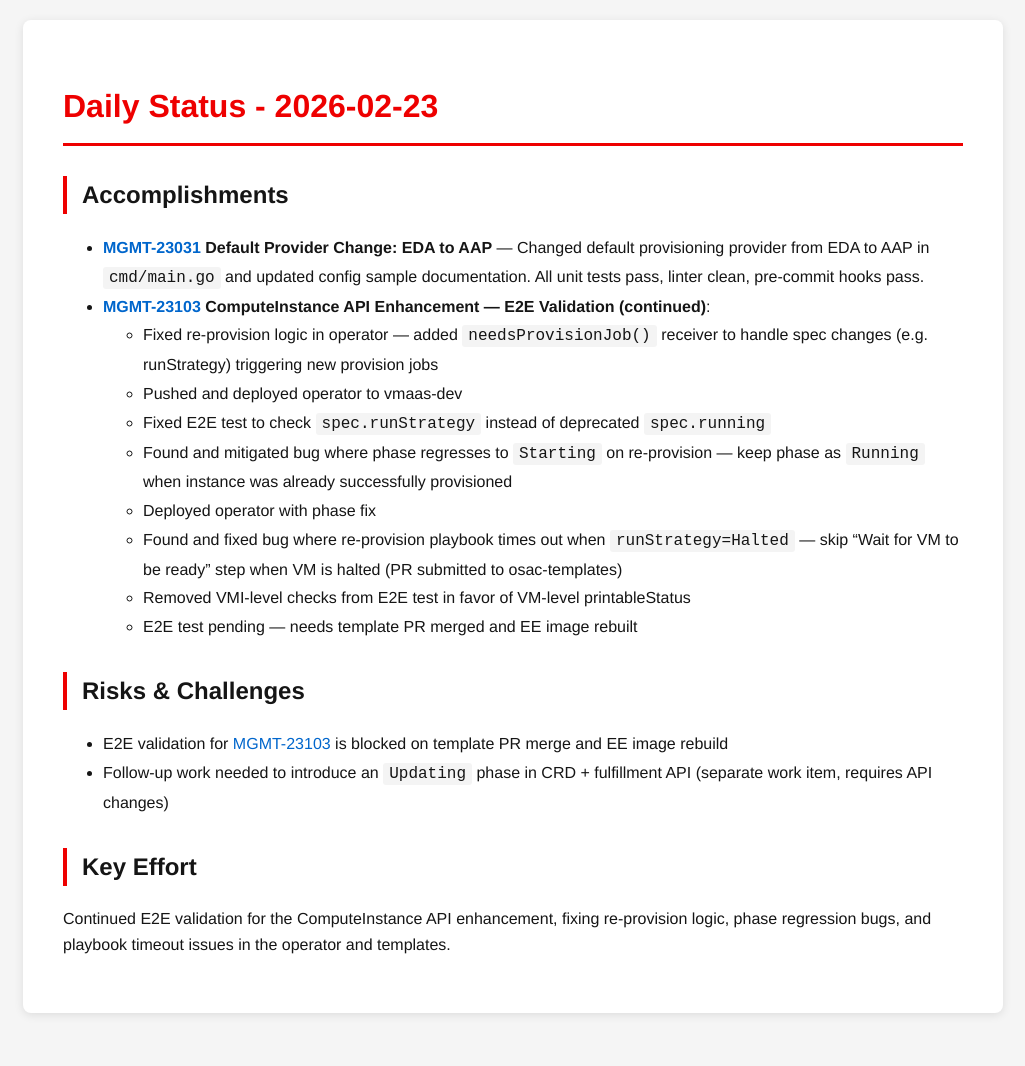
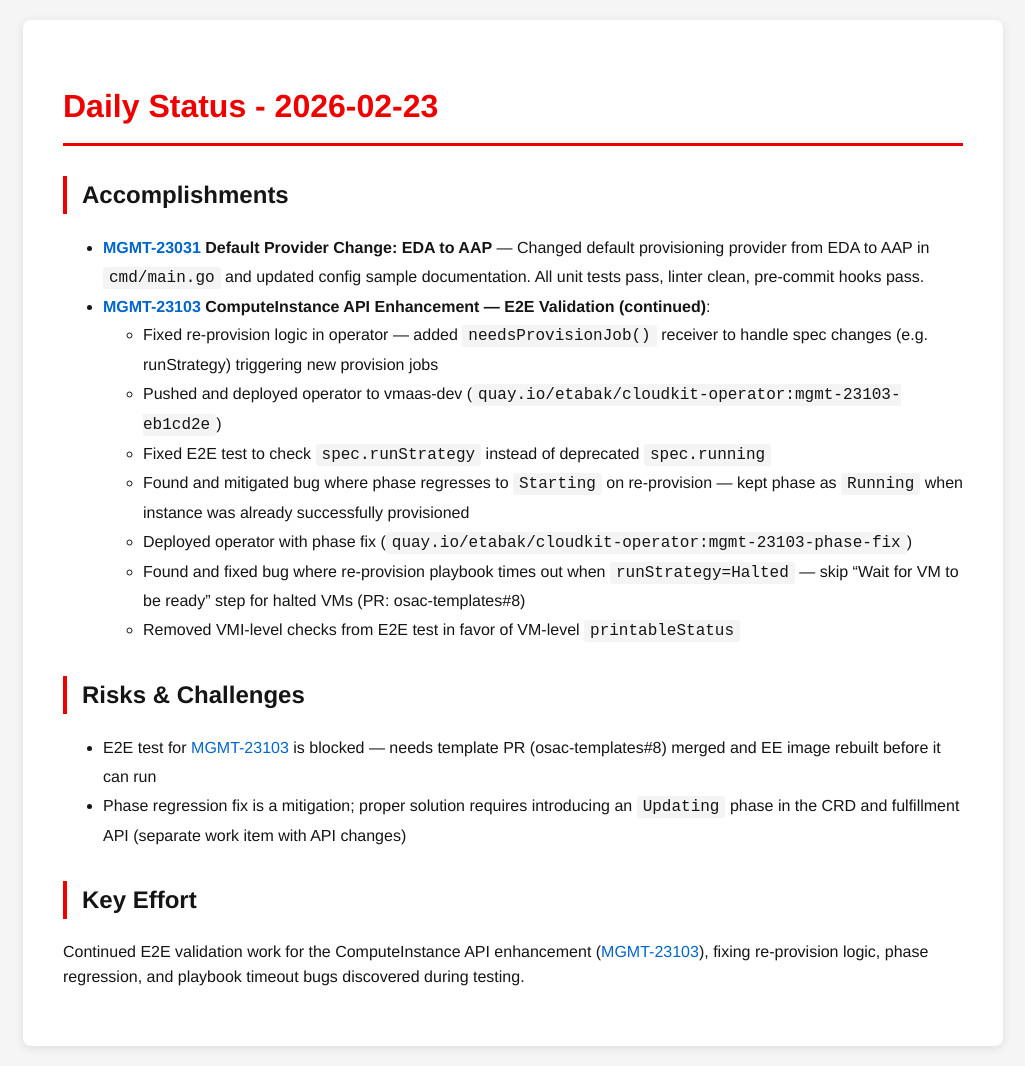
Before and after one commit to tzvatot/daily-status, a Jekyll site: the page built from 2026-02-23.md, in a window 1280 px wide. Shown: the whole page, without its empty margins (127-1152 px from the left). Built offline with Jekyll 4.4.1, drawn with Linux system fonts in a browser that asks for light colours; before the commit the page ends 1033 px from its top, so only the background shows below that.

Commit message:
Daily status update - 2026-02-23

```diff
--- a/2026-02-23.md
+++ b/2026-02-23.md
@@ -11,19 +11,18 @@ date: 2026-02-23
 - **[MGMT-23031](https://issues.redhat.com/browse/MGMT-23031) Default Provider Change: EDA to AAP** — Changed default provisioning provider from EDA to AAP in `cmd/main.go` and updated config sample documentation. All unit tests pass, linter clean, pre-commit hooks pass.
 - **[MGMT-23103](https://issues.redhat.com/browse/MGMT-23103) ComputeInstance API Enhancement — E2E Validation (continued)**:
   - Fixed re-provision logic in operator — added `needsProvisionJob()` receiver to handle spec changes (e.g. runStrategy) triggering new provision jobs
-  - Pushed and deployed operator to vmaas-dev
+  - Pushed and deployed operator to vmaas-dev (`quay.io/etabak/cloudkit-operator:mgmt-23103-eb1cd2e`)
   - Fixed E2E test to check `spec.runStrategy` instead of deprecated `spec.running`
-  - Found and mitigated bug where phase regresses to `Starting` on re-provision — keep phase as `Running` when instance was already successfully provisioned
-  - Deployed operator with phase fix
-  - Found and fixed bug where re-provision playbook times out when `runStrategy=Halted` — skip "Wait for VM to be ready" step when VM is halted (PR submitted to osac-templates)
-  - Removed VMI-level checks from E2E test in favor of VM-level printableStatus
-  - E2E test pending — needs template PR merged and EE image rebuilt
+  - Found and mitigated bug where phase regresses to `Starting` on re-provision — kept phase as `Running` when instance was already successfully provisioned
+  - Deployed operator with phase fix (`quay.io/etabak/cloudkit-operator:mgmt-23103-phase-fix`)
+  - Found and fixed bug where re-provision playbook times out when `runStrategy=Halted` — skip "Wait for VM to be ready" step for halted VMs (PR: osac-templates#8)
+  - Removed VMI-level checks from E2E test in favor of VM-level `printableStatus`
 
 ## Risks & Challenges
 
-- E2E validation for [MGMT-23103](https://issues.redhat.com/browse/MGMT-23103) is blocked on template PR merge and EE image rebuild
-- Follow-up work needed to introduce an `Updating` phase in CRD + fulfillment API (separate work item, requires API changes)
+- E2E test for [MGMT-23103](https://issues.redhat.com/browse/MGMT-23103) is blocked — needs template PR (osac-templates#8) merged and EE image rebuilt before it can run
+- Phase regression fix is a mitigation; proper solution requires introducing an `Updating` phase in the CRD and fulfillment API (separate work item with API changes)
 
 ## Key Effort
 
-Continued E2E validation for the ComputeInstance API enhancement, fixing re-provision logic, phase regression bugs, and playbook timeout issues in the operator and templates.
+Continued E2E validation work for the ComputeInstance API enhancement ([MGMT-23103](https://issues.redhat.com/browse/MGMT-23103)), fixing re-provision logic, phase regression, and playbook timeout bugs discovered during testing.
```
